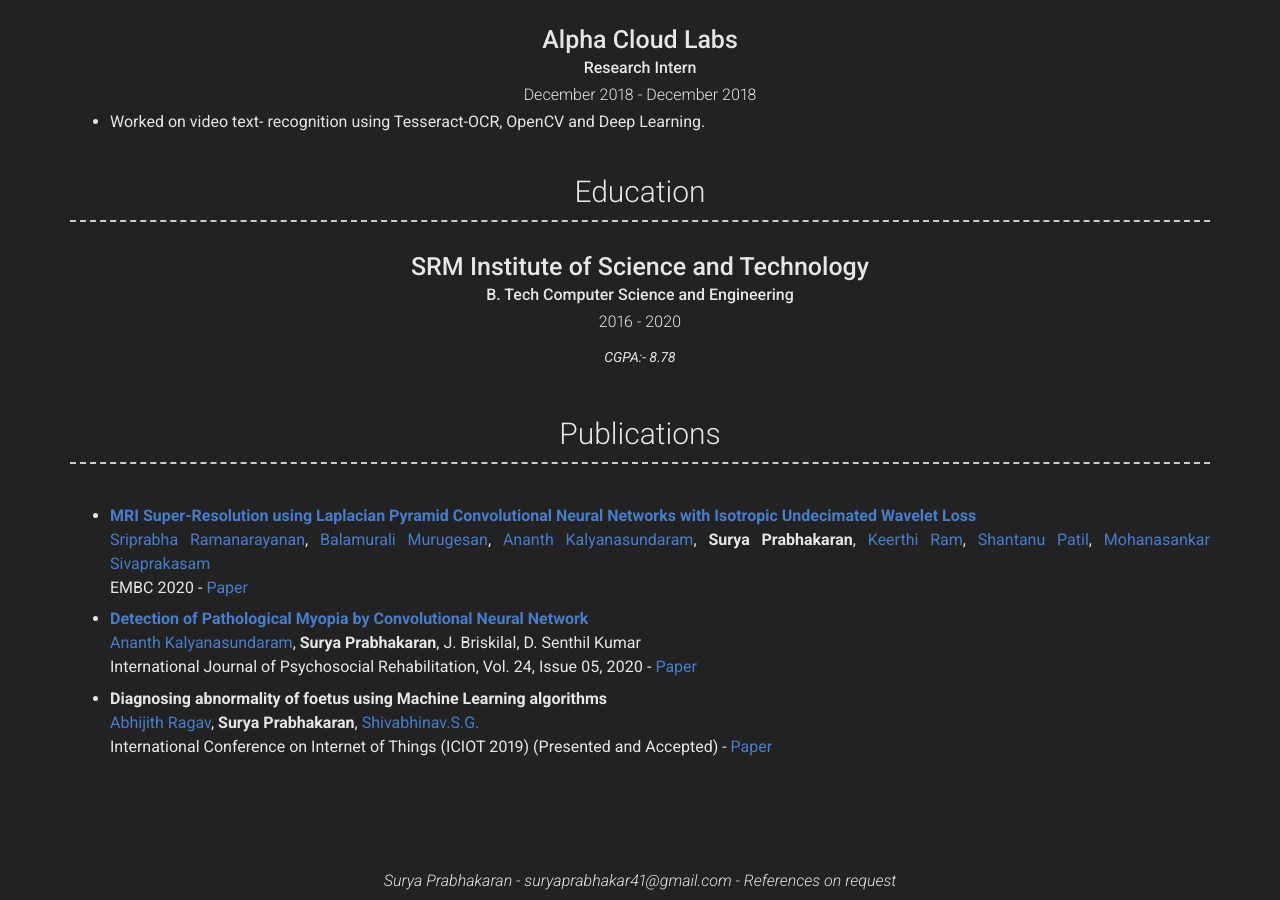
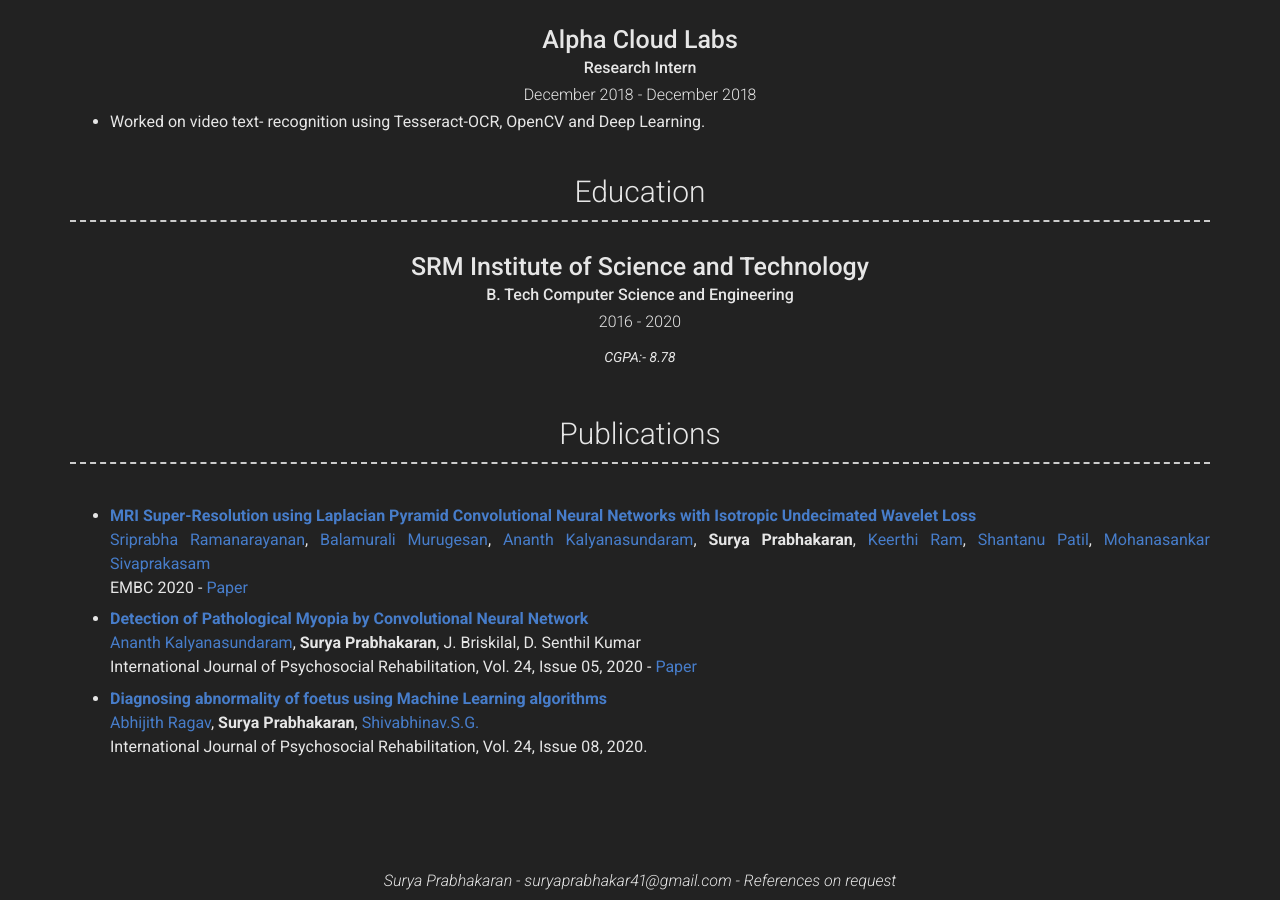
Before and after one commit to suryaprabhakar414/surya.io.resume, a Jekyll site: the page built from index.md, in a window 1280 px wide and 900 px high, scrolled down 2072 px. Built offline with Jekyll 4.4.1, drawn with Linux system fonts in a browser that asks for light colours; nearby versions of some CDN libraries.

Commit message:
Update _config.yml

```diff
--- a/_config.yml
+++ b/_config.yml
@@ -28,7 +28,7 @@ linkedin_username: surya-prabhakaran
 additional_links:
 - title: Resume
   icon: fa fa-file-text
-  url: https://drive.google.com/file/d/1NFdQdZ9bjspuGXfxxdPYsG3MU0USThDJ/view?usp=sharing
+  url: https://drive.google.com/file/d/111sJ5UOrWUI2dOFBrWXPZMlaL72MqfER/view?usp=sharing
 # - title: another link
 #   icon: font awesome brand icon name (eg. fa-twitter) (https://fontawesome.com/icons?d=gallery&s=brands&m=free)
 #   url: Link url (eg. https://google.com)
@@ -58,9 +58,9 @@ more_content: > # this means to ignore newlines until the next config item.
      [Ananth Kalyanasundaram](https://www.linkedin.com/in/ananth2603/), **Surya Prabhakaran**, J. Briskilal, D. Senthil Kumar
      International Journal of Psychosocial Rehabilitation, Vol. 24, Issue 05, 2020 - [Paper](https://drive.google.com/file/d/1chQh3YOn7Q3v8qHhjXBnK8ME8ZhtFom8/view?usp=sharing)
 
-   - **Diagnosing abnormality of foetus using Machine Learning algorithms**
+   - [**Diagnosing abnormality of foetus using Machine Learning algorithms**](https://www.psychosocial.com/article/PR281275/28043/)
      [Abhijith Ragav](https://www.linkedin.com/in/abhijithragav/), **Surya Prabhakaran**, [Shivabhinav.S.G.](https://www.linkedin.com/in/shivabhinav-sg-b1048513b/)
-     International Conference on Internet of Things (ICIOT 2019) (Presented and Accepted) - [Paper](https://drive.google.com/file/d/1VN8IeSKZl-8UIR4hrpN9eeJ2GX0xFxlk/view?usp=sharing)
+      International Journal of Psychosocial Rehabilitation, Vol. 24, Issue 08, 2020.
 
 
 
```
